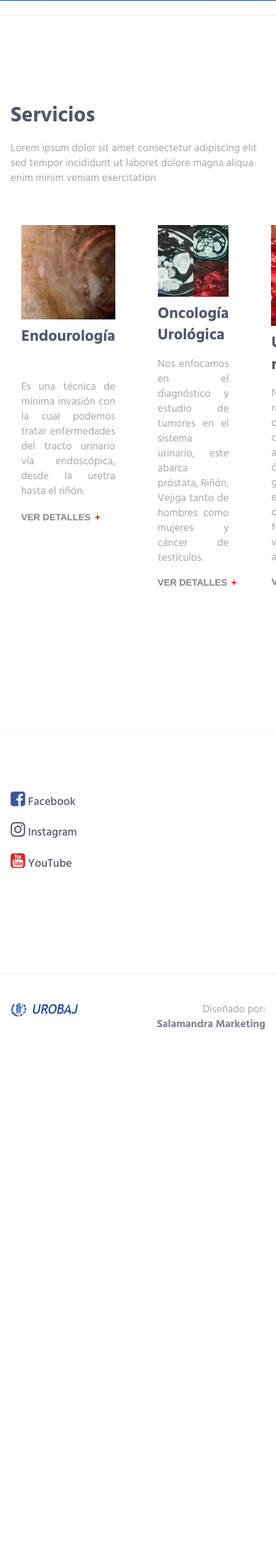
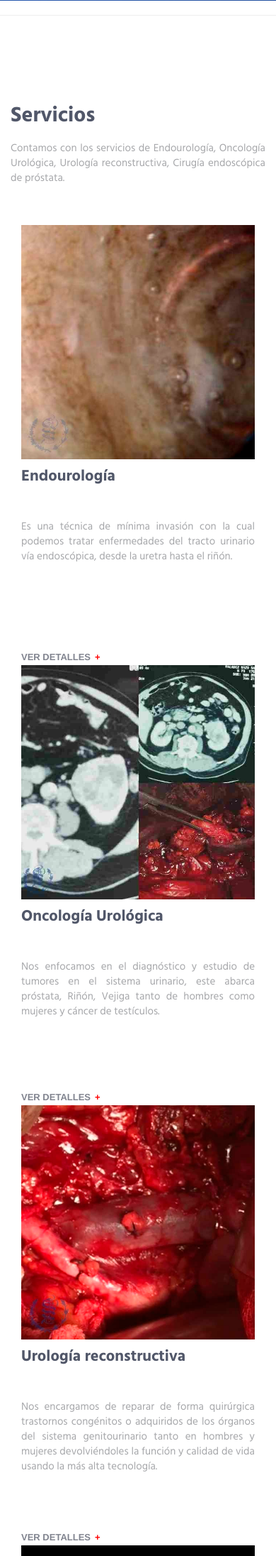
Before and after one commit to victor-wayne/Urologos, a Laravel app: page /nuestros-servicios in a window 390 px wide; the page is wider, and only the part inside the window is pictured. Shown: the part 843-3035 px from the top of that part at 71% size. Before the commit the page ends 2293 px from the top of that part, so only its background shows below. Run offline with Laravel 8, Linux system fonts and the light colour scheme; some libraries are stand-ins or nearby versions.

Commit message:
cambios moviles

```diff
--- a/resources/views/urologos/servicios.blade.php
+++ b/resources/views/urologos/servicios.blade.php
@@ -10,12 +10,12 @@
             <div class="row margin-b-40">
                 <div class="col-sm-6">
                     <h2>Servicios</h2>
-                    <p>Lorem ipsum dolor sit amet consectetur adipiscing elit sed tempor incididunt ut laboret dolore magna aliqua enim minim veniam exercitation</p>
+                    <p align="justify" >Contamos con los servicios de Endourología, Oncología Urológica, Urología reconstructiva, Cirugía endoscópica de próstata.</p>
                 </div>
             </div>
             <!--// end row -->
-            <div class="row" style="display: flex;">
-                <div class="col-sm-3 ">
+            <div class="row" >
+                <div class="col-md-3 col-sm-3  col-xs-12">
                     <div class="col-sm-12 ">
                         <img class="img-responsive" src="{{ asset('img/970x647/endurologia.jpg') }}" alt="Latest Products Image">
                     </div>
@@ -31,7 +31,7 @@
                 </div>
 
 
-                <div class="col-sm-3 ">
+                <div class="col-md-3 col-sm-3  col-xs-12">
                     <div class="col-sm-12 ">
                         <img class="img-responsive" src="{{ asset('img/970x647/pr.jpeg') }}" alt="Latest Products Image">
                     </div>
@@ -48,7 +48,7 @@
 
                 </div>
 
-                <div class="col-sm-3">
+                <div class="col-md-3 col-sm-3  col-xs-12">
                     <div class="col-sm-12 ">
                         <img class="img-responsive" src="{{ asset('img/970x647/reconstruccion-uretra.jpg') }}" alt="Latest Products Image">
                     </div>
@@ -64,7 +64,7 @@
                 </div>
 
 
-                <div class="col-sm-3">
+                <div class="col-md-3 col-sm-3  col-xs-12">
                     <div class="col-sm-12 ">
                         <img class="img-responsive" src="{{ asset('img/970x647/endoscopia.jpg') }}" alt="Latest Products Image">
                     </div>
```
Also changed, not shown: resources/views/urologos/contacto.blade.php (+12 -3 lines), resources/views/urologos/index.blade.php (+6 -6 lines).
